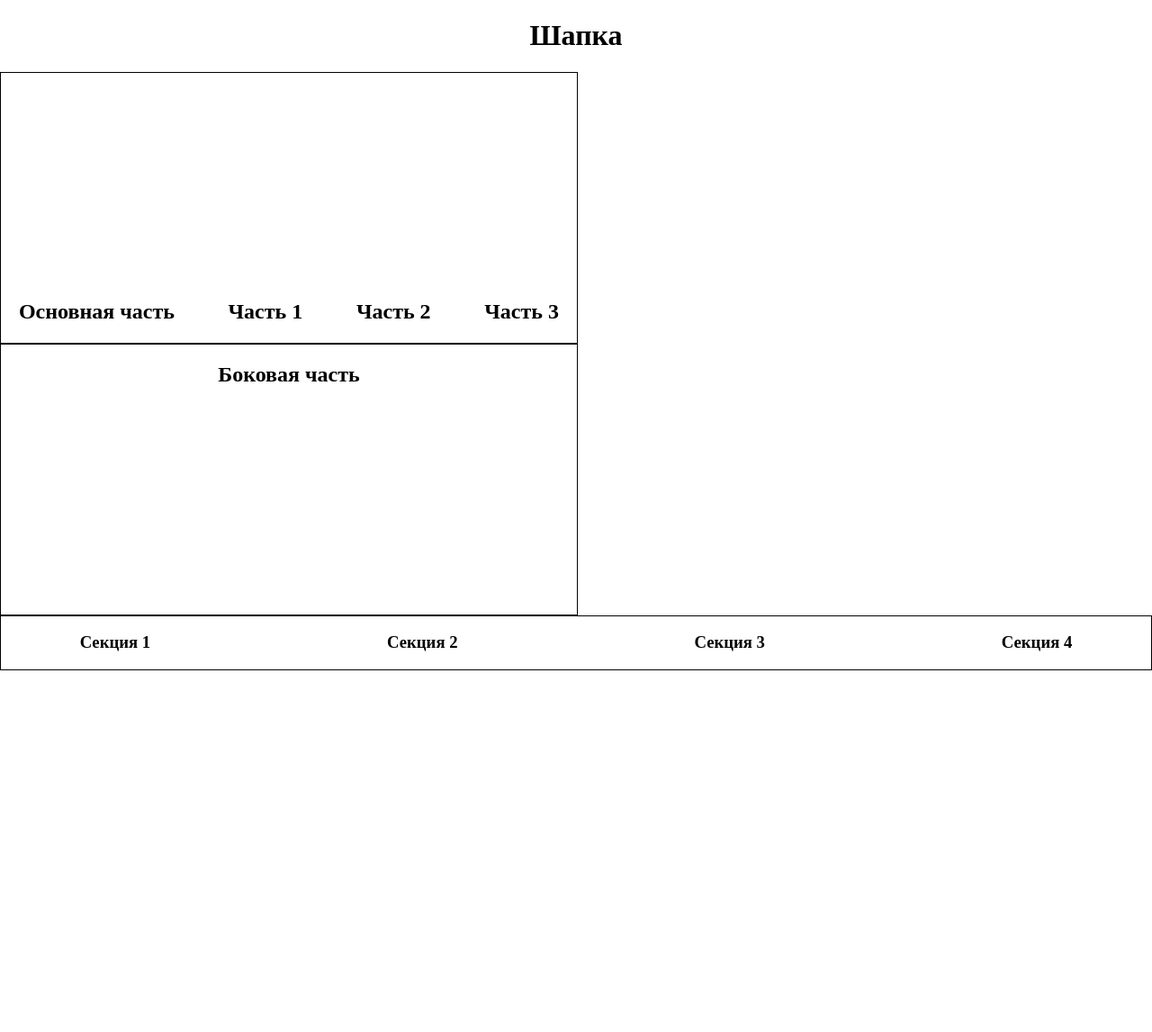
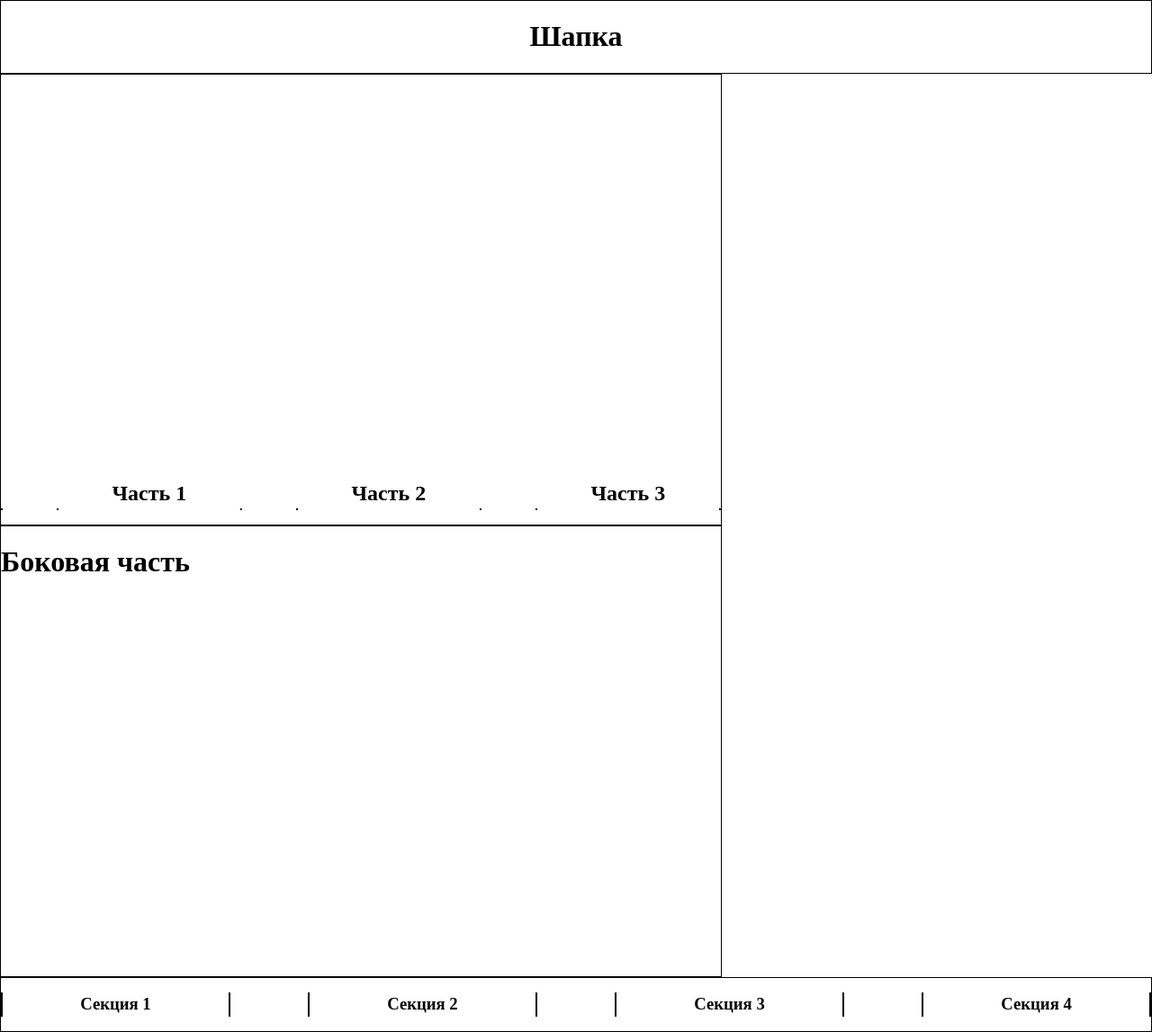
Before and after one commit to oxanazaboleeva/position_train, a plain HTML site: page index.html in a window 1280 px wide. Shown: the whole page at 90% size. Before the commit the page ends 800 px from the top, so only its background shows below. Drawn offline with Linux system fonts and the light colour scheme.

Commit message:
dont know

```diff
--- a/index.html
+++ b/index.html
@@ -7,42 +7,58 @@
     <meta http-equiv="X-UA-Compatible" content="ie-edge">
     <link rel="stylesheet" href="normalize.css">
     <style>
-        .flexconteiner1 {
-            display: flex;
-            justify-content: space-between;
-            flex-direction: row;
-            align-items: flex-end;
-            flex-wrap: wrap;
-            border: 1px solid black;
-            width: 50%;
-            height: 300px;
-        }
-
-        .flexconteiner2 {
-            display: flex;
-            align-self: flex-end;
-            justify-content: center;
-            width: 50%;
-            height: 300px;
+        p,
+        header,
+        main,
+        aside,
+        footer {
             border: 1px solid black
         }
 
-        .flexconteiner3 {
+        header,
+        footer {
+            flex: 0 0 content;
+            text-align: center;
+        }
+
+        body {
+            display: flex;
+            flex-direction: column;
+            min-height: 100vh;
+        }
+
+        main {
             display: flex;
             flex-direction: row;
             justify-content: space-between;
-            border: 1px solid black
+            flex-wrap: wrap;
+            align-items: flex-end;
+            width: 100vh;
+            height: 500px;
+        }
+
+        aside {
+            display: flex;
+            flex-shrink: 1;
+            flex-direction: column;
+            justify-content: stretch;
+            width: 100vh;
+            height: 500px;
+        }
+
+        footer {
+            display: inline-flex;
+            flex-direction: row;
+            justify-content: space-between;
         }
     </style>
 </head>
 
-<body>
-    <header style="text-align: center;">
+<body class="body">
+    <header class="header">
         <h1>Шапка</h1>
     </header>
-    <div class="flexconteiner1">
-        <p>
-        <h2>Основная часть</h2>
+    <main class="main">
         </p>
         <p>
         <h2>Часть 1</h2>
@@ -53,11 +69,12 @@
         <p>
         <h2>Часть 3</h2>
         </p>
-    </div>
-    <div class="flexconteiner2">
-        <h2>Боковая часть</h2>
-    </div>
-    <fotter class="flexconteiner3">
+    </main>
+    <aside class="aside">
+        <h1>Боковая часть</h1>
+    </aside>
+</body>
+<footer class="footer">
     <p>
     <h3>Секция 1</h3>
     </p>
@@ -70,7 +87,7 @@
     <p>
     <h3>Секция 4</h3>
     </p>
-    </fotter>
-</body>
+</footer>
+
 
 </html>
```
Lines whose indentation alone changed are shown as unchanged.
